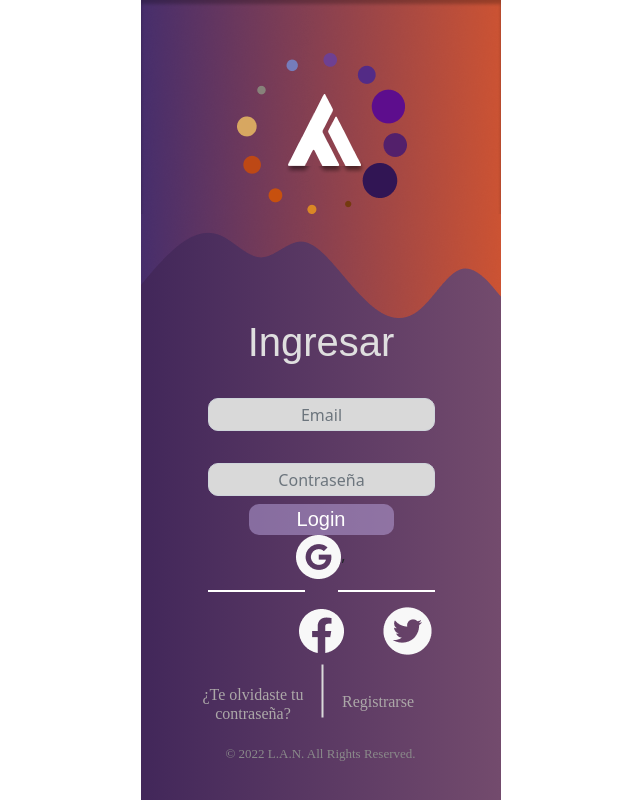
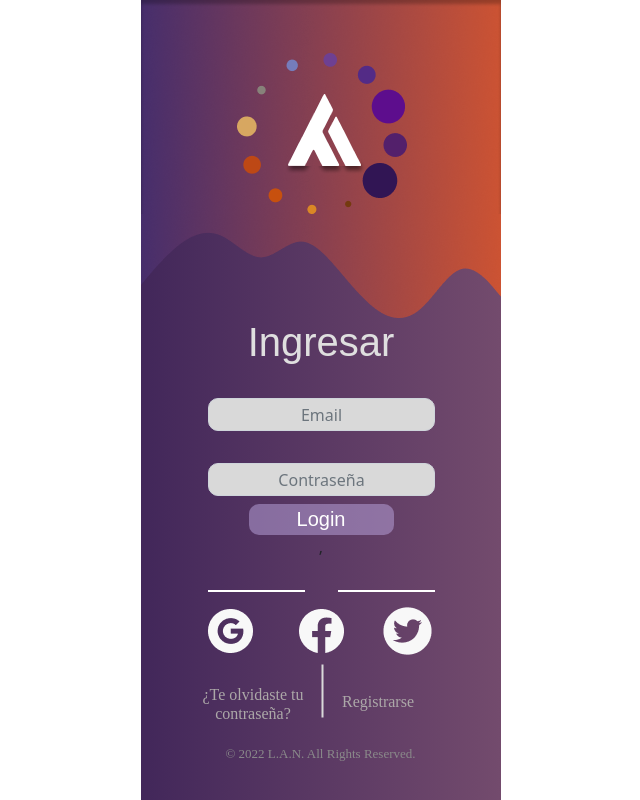
Before and after one commit to luanaesteve/AIDE_APP, a React (Create React App) app in the folder aplicacion/: page / in a window 1280 px wide. Shown: the whole page, without its empty margins (319-959 px from the left). Built offline with nearby package versions, Linux system fonts and the light colour scheme; grey boxes are pictures that could not be loaded; a web font is replaced by a local one.

Commit message:
SE LOGRÓ

```diff
--- a/aplicacion/src/App.js
+++ b/aplicacion/src/App.js
@@ -28,10 +28,10 @@ function App() {
         <img className='linea2' src={linea2} alt="" />
 
 
-        <GoogleLogin className='btngoogle'
+        <GoogleLogin
           clientId="379496142178-b617hq8v4dkbf0agnin7mi86kk3hbr8h.apps.googleusercontent.com"
           render={renderProps => (
-            <img src={google} onClick={renderProps.onClick} disabled={renderProps.disabled}></img>
+            <img className='google' src={google} onClick={renderProps.onClick} disabled={renderProps.disabled}></img>
           )}
           onSuccess={respuestaGoogle}
           onFailure={respuestaGoogle}
```
